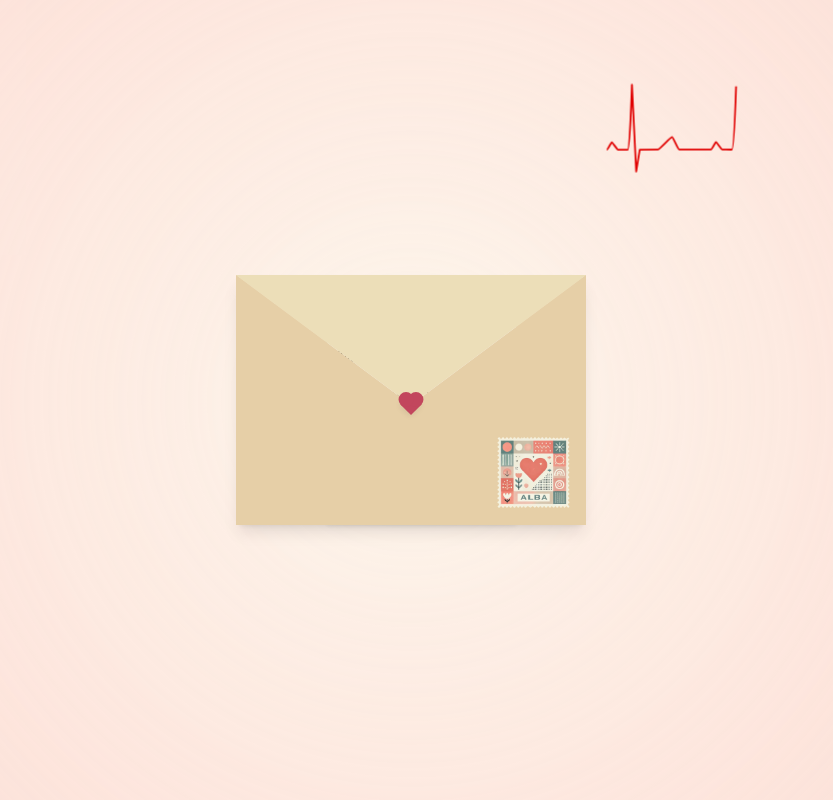
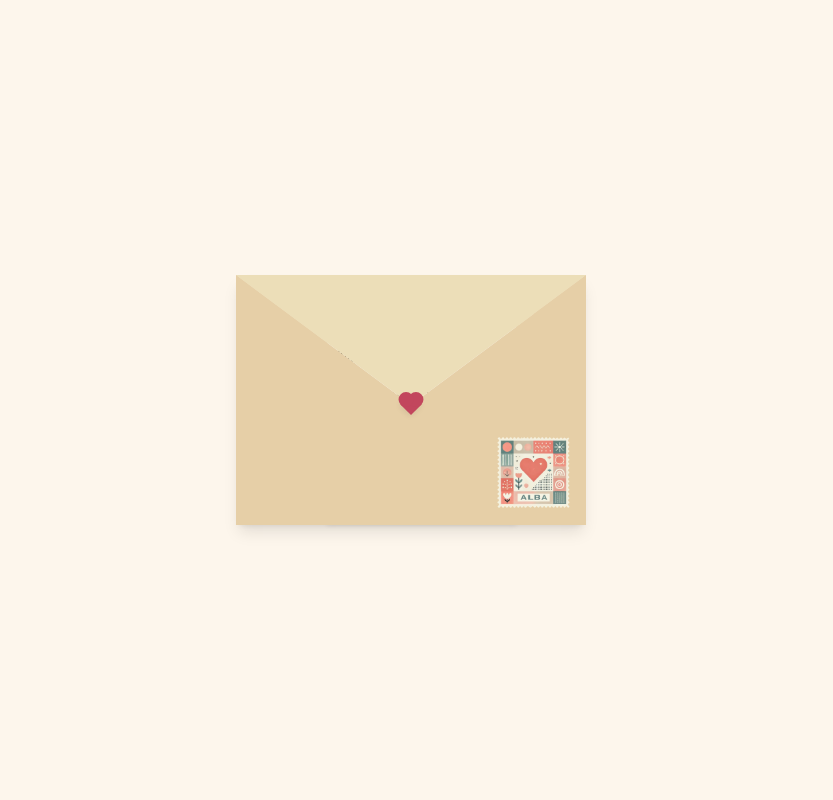
Before and after one commit to luisced/valentines_envelope, a website built with Vite: page alba/index.html in a window 1280 px wide. Shown: the whole page, without its empty margins (229-1062 px from the left). Built offline with nearby package versions, Linux system fonts and the light colour scheme.

Commit message:
implemented pages

```diff
--- a/alba/src/components/Envelope/Envelope.ts
+++ b/alba/src/components/Envelope/Envelope.ts
@@ -1,11 +1,9 @@
 import "./Envelope.css";
-import { Candlelight } from "../Candlelight/Candlelight";
 
-export function Envelope() {
-  // Create the envelope container
+export function Envelope(): HTMLElement {
   const container = document.createElement("div");
+  container.classList.add("container");
   container.innerHTML = `
-    <div class="container">
       <div class="envelope-wrapper">
         <div class="envelope">
           <div class="letter">
@@ -23,16 +21,8 @@ export function Envelope() {
           <button class="btn no-btn">No</button>
         </div>
       </div>
-    </div>
   `;
 
-  // Append the envelope to the body
-  document.body.appendChild(container);
-
-  // Initialize Candlelight effect
-  Candlelight();
-
-  // Select elements for interactivity
   const wrapper = container.querySelector(".envelope-wrapper")!;
   const letter = container.querySelector(".letter")!;
   const heart = container.querySelector(".heart")!;
@@ -56,7 +46,7 @@ export function Envelope() {
     }
   });
 
-  // Bounce animation on click
+  // Bounce animation
   wrapper.addEventListener("click", (e) => {
     if (!e.target!.closest(".btn") && !e.target!.closest(".heart")) {
       wrapper.classList.add("bounce");
@@ -71,15 +61,13 @@ export function Envelope() {
     noBtn.style.transform = `translate(${moveX}px, ${moveY}px)`;
   }
 
-  function resetNoButton() {
+  noBtn.addEventListener("mouseover", moveNoButton);
+  noBtn.addEventListener("mouseout", () => {
     noBtn.style.transform = "translate(0, 0)";
-  }
-
-  noBtn.addEventListener("mouseover", moveNoButton);
-  noBtn.addEventListener("mouseout", resetNoButton);
+  });
 
   // NO button sad GIF
-  function showGif() {
+  noBtn.addEventListener("click", () => {
     document.body.innerHTML = "";
     const img = document.createElement("img");
     img.src = "/perrito_triste.gif";
@@ -91,12 +79,12 @@ export function Envelope() {
     img.style.maxWidth = "100%";
     img.style.height = "auto";
     document.body.appendChild(img);
-  }
-
-  noBtn.addEventListener("click", showGif);
+  });
 
   // YES button redirect
   yesBtn.addEventListener("click", () => {
     window.location.href = "/heart";
   });
+
+  return container;
 }
--- a/alba/src/components/Heart/Heart.css
+++ b/alba/src/components/Heart/Heart.css
@@ -17,7 +17,6 @@ svg {
     position: fixed;
 }
 
-/* Animation for the heart path */
 svg path#line {
   fill: none;
   stroke: #e00000;
@@ -30,7 +29,6 @@ svg path#line {
   animation: dash 4s linear infinite;
 }
 
-/* Animation for the blinking heart */
 svg path#heart {
   transform-origin: 50% 50%;
   animation: blink 4s cubic-bezier(0.4, 0, 0.2, 1) infinite;
@@ -52,7 +50,7 @@ svg path#heart {
   }
 }
 
-/* Heart blinking animation */
+/* Revised blink animation */
 @keyframes blink {
   0% {
     opacity: 0;
@@ -81,4 +79,3 @@ svg path#heart {
     opacity: 0;
     transform: scale(0);
   }
-}
--- a/alba/src/components/Heart/Heart.ts
+++ b/alba/src/components/Heart/Heart.ts
@@ -1,6 +1,6 @@
 import "./Heart.css";
 
-export function Heart() {
+export function Heart(): HTMLElement {
   // Create the heart SVG container
   const heartContainer = document.createElement("div");
   heartContainer.innerHTML = `
@@ -10,6 +10,5 @@ export function Heart() {
     </svg>
   `;
 
-  // Append the heart animation to the body
-  document.body.appendChild(heartContainer);
+  return heartContainer;
 }
--- a/alba/src/main.ts
+++ b/alba/src/main.ts
@@ -1,7 +1,7 @@
-import { Envelope } from "./components/Envelope/Envelope";
-import { Heart } from "./components/Heart/Heart"
+import { Candlelight } from "./components/Candlelight/Candlelight"
+import { startRouter } from "./router/router";
 
 document.addEventListener("DOMContentLoaded", () => {
-  Envelope();
-  Heart();
+  Candlelight();
+  startRouter();
 });
--- a/alba/src/pages/HeartPage.ts
+++ b/alba/src/pages/HeartPage.ts
@@ -0,0 +1,7 @@
+import { Heart } from "../components/Heart/Heart";
+
+export function HeartPage() {
+  document.body.innerHTML = "";
+  const heartElement = Heart();
+  document.body.appendChild(heartElement);
+}
--- /dev/null
+++ b/alba/src/pages/HomePage.ts
@@ -0,0 +1,8 @@
+import { Candlelight } from "../components/Candlelight";
+import { Envelope } from "../components/Envelope/Envelope";
+
+export function HomePage() {
+  document.body.innerHTML = "";
+  const envelopeElement = Envelope();
+  document.body.appendChild(envelopeElement);
+}
--- a/alba/src/router/router.ts
+++ b/alba/src/router/router.ts
@@ -0,0 +1,12 @@
+import { HomePage } from "../pages/HomePage";
+import { HeartPage } from "../pages/HeartPage";
+
+export function startRouter() {
+  const path = window.location.pathname;
+
+  if (path === "/") {
+    HomePage();
+  } else if (path === "/heart") {
+    HeartPage();
+  }
+}
```
Also changed, not shown: alba/src/pages/Home.ts (deleted).
